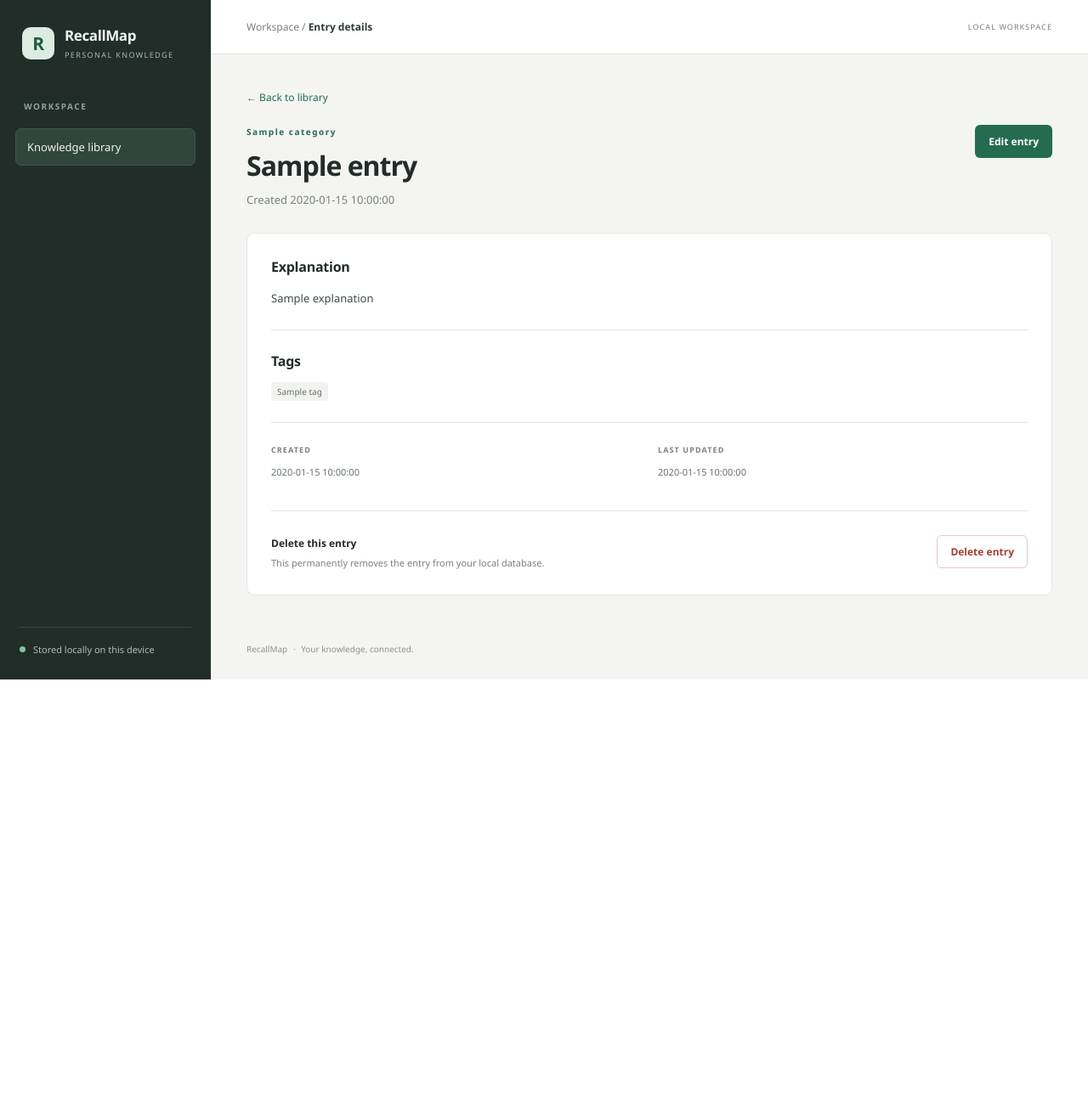
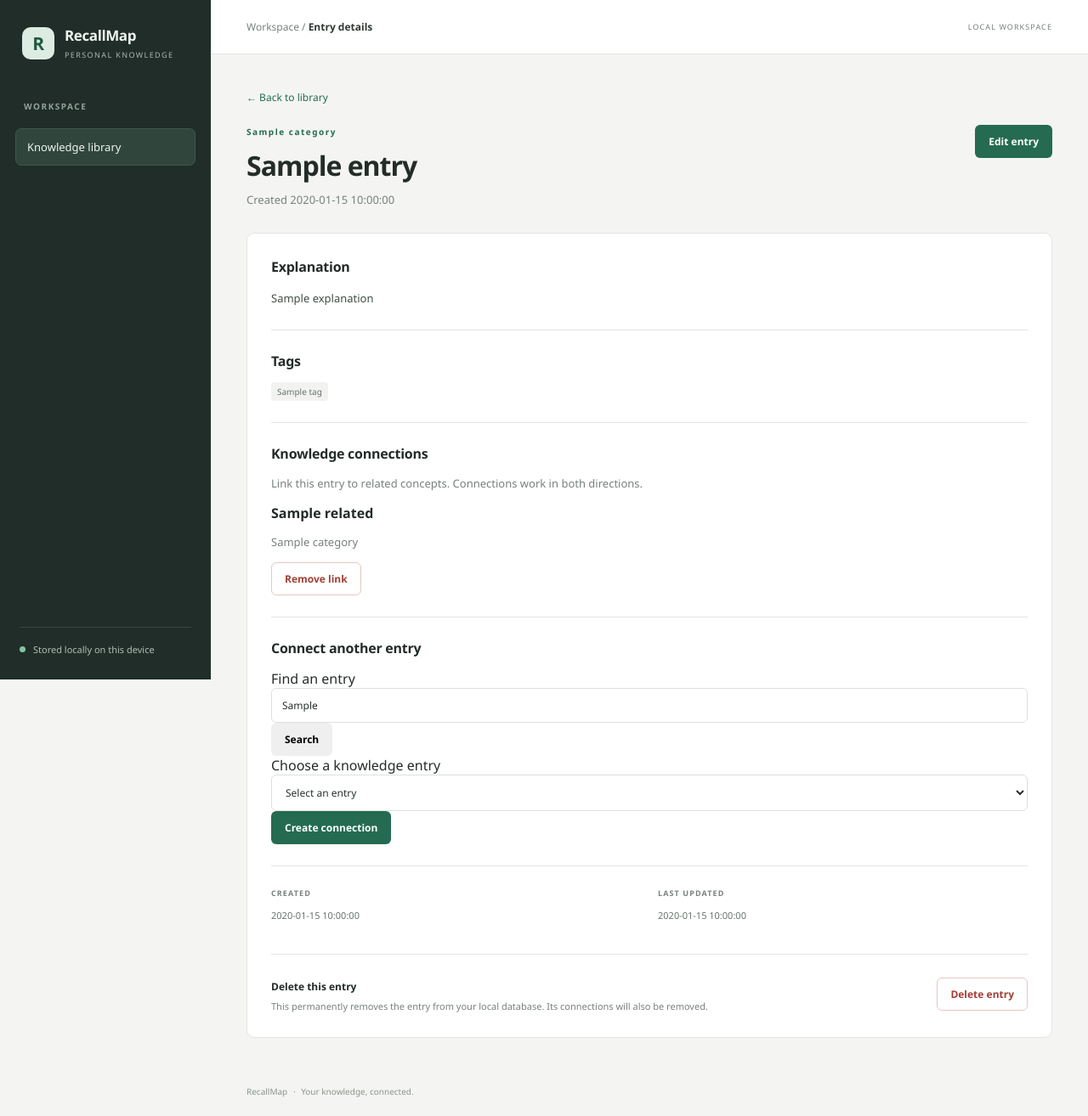
Before and after one commit to karthik-k11/RecallMap, a Flask app: template templates/entry_detail.html in a window 1280 px wide. Shown: the whole page at 85% size. Before the commit the page ends 800 px from the top, so only its background shows below. Run offline with Flask 3, Linux system fonts and the light colour scheme; the template is opened without the code that fills it: most values are stand-ins (such as "Sample title", 1, 10 or a date in 2020).

Commit message:
Added the Knowledge Connections interface for viewing, adding, searching, and removing links

```diff
--- a/templates/entry_detail.html
+++ b/templates/entry_detail.html
@@ -1,3 +1,4 @@
+
 {% extends "base.html" %}
 
 {% block title %}{{ entry.title }} · RecallMap{% endblock %}
@@ -12,9 +13,13 @@
     <div>
         <p class="eyebrow">{{ entry.category }}</p>
         <h1>{{ entry.title }}</h1>
-        <p class="muted">Created {{ entry.created_at|replace('T', ' ')|replace('Z', ' UTC') }}</p>
+        <p class="muted">
+            Created {{ entry.created_at|replace('T', ' ')|replace('Z', ' UTC') }}
+        </p>
     </div>
-    <a class="button primary" href="{{ url_for('edit_entry', entry_id=entry.id) }}">Edit entry</a>
+    <a class="button primary" href="{{ url_for('edit_entry', entry_id=entry.id) }}">
+        Edit entry
+    </a>
 </div>
 
 <section class="panel detail-panel">
@@ -34,6 +39,87 @@
         </div>
     </div>
 
+    <div class="detail-section">
+        <h2>Knowledge connections</h2>
+        <p class="muted">
+            Link this entry to related concepts. Connections work in both directions.
+        </p>
+
+        {% if connections %}
+            <div class="connection-list">
+                {% for related in connections %}
+                    <div class="connection-item">
+                        <div>
+                            <a href="{{ url_for('view_entry', entry_id=related.id) }}">
+                                <strong>{{ related.title }}</strong>
+                            </a>
+                            <p class="muted">{{ related.category }}</p>
+                        </div>
+
+                        <form
+                            method="POST"
+                            action="{{ url_for(
+                                'remove_connection',
+                                entry_id=entry.id,
+                                connection_id=related.connection_id
+                            ) }}"
+                            onsubmit="return confirm('Remove this connection? The entries will not be deleted.');"
+                        >
+                            <button class="button danger" type="submit">
+                                Remove link
+                            </button>
+                        </form>
+                    </div>
+                {% endfor %}
+            </div>
+        {% else %}
+            <p class="muted">No connections yet. Link a related entry below.</p>
+        {% endif %}
+    </div>
+
+    <div class="detail-section">
+        <h2>Connect another entry</h2>
+
+        <form method="GET" action="{{ url_for('view_entry', entry_id=entry.id) }}">
+            <label for="connection_q">Find an entry</label>
+            <div class="connection-search">
+                <input
+                    id="connection_q"
+                    name="connection_q"
+                    type="search"
+                    value="{{ connection_search }}"
+                    placeholder="Search titles, explanations, or tags"
+                >
+                <button class="button" type="submit">Search</button>
+            </div>
+        </form>
+
+        {% if connection_candidates %}
+            <form
+                method="POST"
+                action="{{ url_for('add_connection', entry_id=entry.id) }}"
+            >
+                <label for="related_entry_id">Choose a knowledge entry</label>
+                <select id="related_entry_id" name="related_entry_id" required>
+                    <option value="">Select an entry</option>
+                    {% for candidate in connection_candidates %}
+                        <option value="{{ candidate.id }}">
+                            {{ candidate.title }} — {{ candidate.category }}
+                        </option>
+                    {% endfor %}
+                </select>
+                <button class="button primary" type="submit">
+                    Create connection
+                </button>
+            </form>
+        {% else %}
+            <p class="muted">
+                No matching entries available. Create another knowledge entry
+                first, or try a different search.
+            </p>
+        {% endif %}
+    </div>
+
     <div class="detail-section timestamps">
         <div>
             <span class="metric-label">CREATED</span>
@@ -48,11 +134,16 @@
     <div class="danger-zone">
         <div>
             <strong>Delete this entry</strong>
-            <p class="muted">This permanently removes the entry from your local database.</p>
+            <p class="muted">
+                This permanently removes the entry from your local database.
+                Its connections will also be removed.
+            </p>
         </div>
-        <form method="POST"
-              action="{{ url_for('remove_entry', entry_id=entry.id) }}"
-              onsubmit="return confirm('Permanently delete this knowledge entry?');">
+        <form
+            method="POST"
+            action="{{ url_for('remove_entry', entry_id=entry.id) }}"
+            onsubmit="return confirm('Permanently delete this knowledge entry?');"
+        >
             <button class="button danger" type="submit">Delete entry</button>
         </form>
     </div>
```
